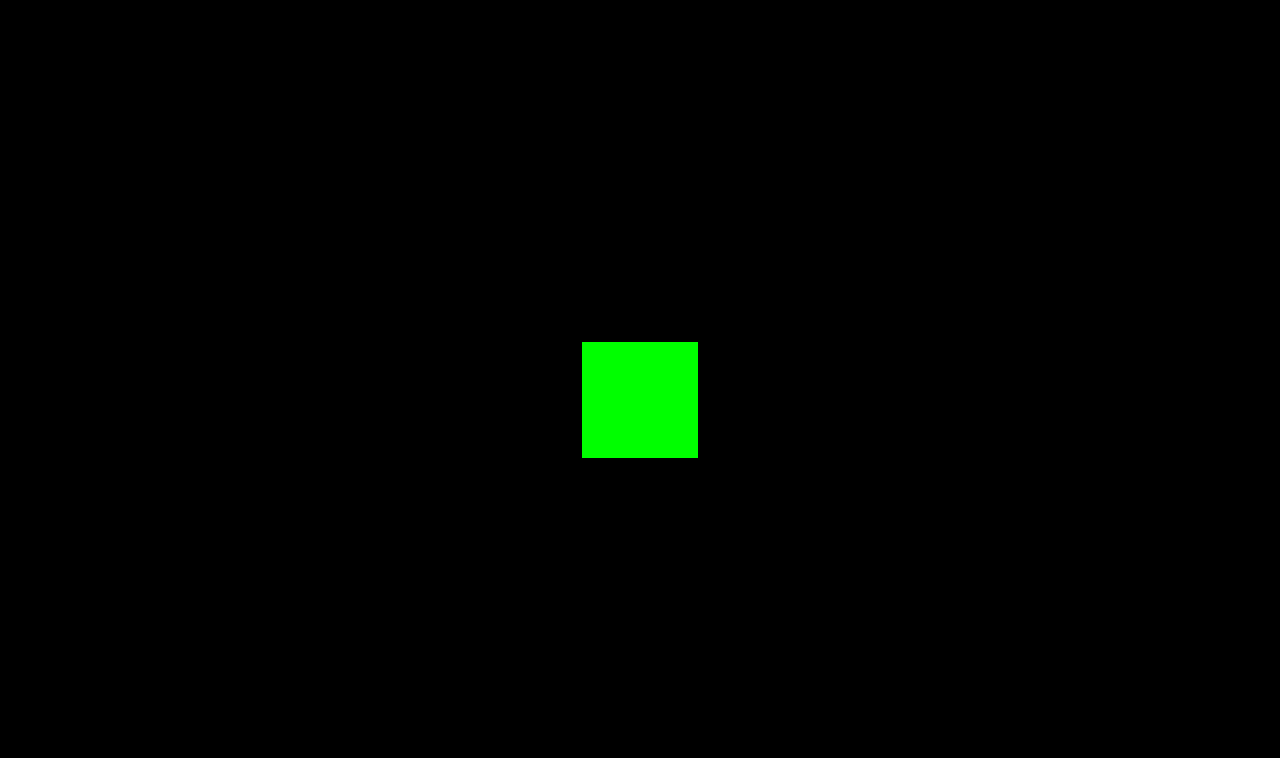
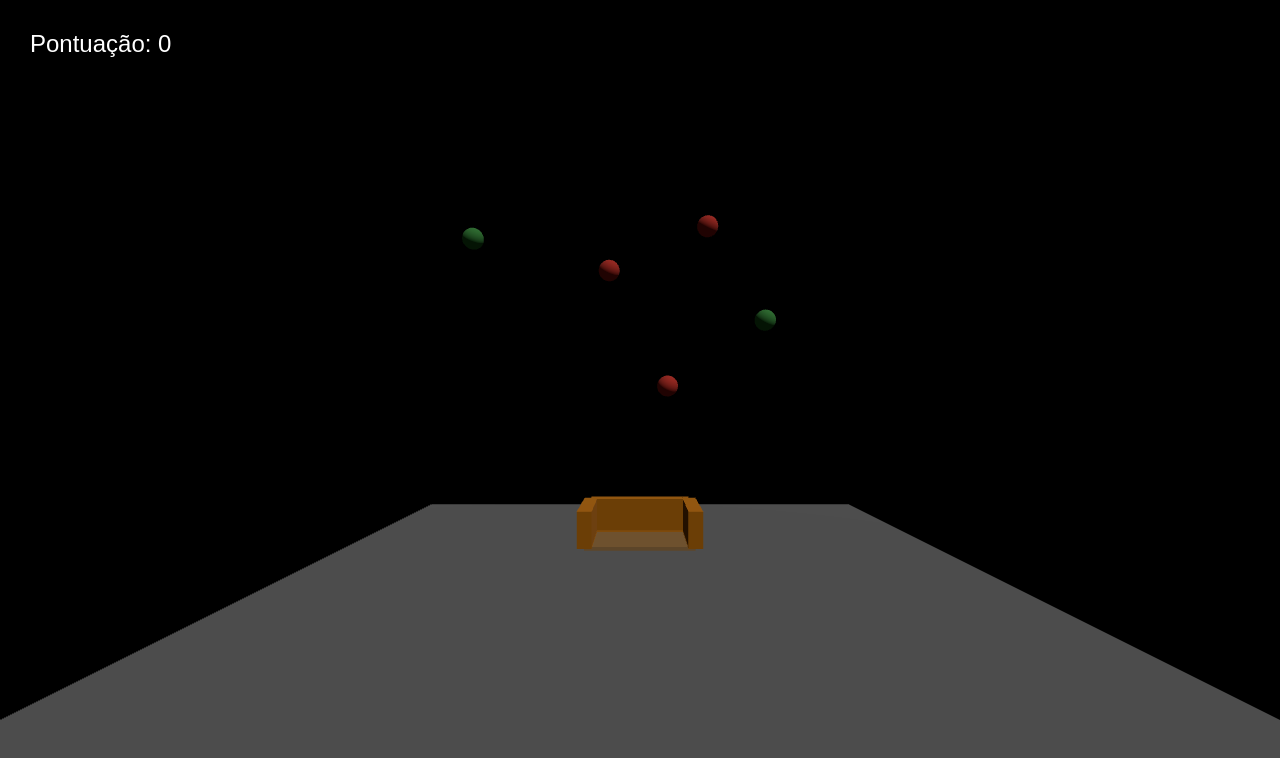
Before and after one commit to GabrielAlves263/catching-game, a website built with Vite: page index.html in a window 1280 px wide. Built offline with nearby package versions, Linux system fonts and the light colour scheme; animation ran at ten frames a second.

Commit message:
new functions

```diff
--- a/index.html
+++ b/index.html
@@ -1,5 +1,5 @@
 <!DOCTYPE html>
-<html lang="en">
+<html lang="p">
   <head>
     <meta charset="utf-8">
     <title>Catching Game</title>
--- a/package.json
+++ b/package.json
@@ -1,5 +1,6 @@
 {
   "dependencies": {
+    "cannon-es": "^0.20.0",
     "three": "^0.178.0"
   },
   "devDependencies": {
--- a/src/main.js
+++ b/src/main.js
@@ -1,30 +1,216 @@
-import * as THREE from "three";
-import { OrbitControls } from "three/addons/controls/OrbitControls.js";
-import { GLTFLoader } from "three/addons/loaders/GLTFLoader.js";
+import * as THREE from 'three';
+import * as CANNON from 'cannon-es';
 
-const scene = new THREE.Scene();
-const camera = new THREE.PerspectiveCamera(
-  75,
-  window.innerWidth / window.innerHeight,
-  0.1,
-  1000
-);
+let scene, camera, renderer, world;
+let basketBody, basketMesh;
+const balls = [];
+const ballMeshes = [];
+const keys = {};
+let score = 0;
+let scoreElement;
 
-const renderer = new THREE.WebGLRenderer();
-renderer.setSize(window.innerWidth, window.innerHeight);
-document.body.appendChild(renderer.domElement);
+// Tipos de bolas
+const BALL_TYPES = {
+  FRUIT: { color: 0x4CAF50, score: 1 }, // Verde - fruta
+  TRASH: { color: 0xF44336, score: -2 }  // Vermelho - lixo
+};
 
-const controls = new OrbitControls(camera, renderer.domElement);
-const loader = new GLTFLoader();
+init();
+animate();
 
-const geometry = new THREE.BoxGeometry(1, 1, 1);
-const material = new THREE.MeshBasicMaterial({ color: 0x00ff00 });
-const cube = new THREE.Mesh(geometry, material);
-scene.add(cube);
+function init() {
+  // Cena e câmera
+  scene = new THREE.Scene();
+  camera = new THREE.PerspectiveCamera(75, window.innerWidth / window.innerHeight, 0.1, 100);
+  camera.position.set(0, 5, 15);
 
-camera.position.z = 5;
+  renderer = new THREE.WebGLRenderer({ antialias: true });
+  renderer.setSize(window.innerWidth, window.innerHeight);
+  document.body.appendChild(renderer.domElement);
+
+  // Elemento de pontuação
+  scoreElement = document.createElement('div');
+  scoreElement.style.position = 'absolute';
+  scoreElement.style.top = '20px';
+  scoreElement.style.left = '20px';
+  scoreElement.style.color = 'white';
+  scoreElement.style.fontSize = '24px';
+  scoreElement.style.fontFamily = 'Arial';
+  scoreElement.style.backgroundColor = 'rgba(0,0,0,0.5)';
+  scoreElement.style.padding = '10px';
+  scoreElement.style.borderRadius = '5px';
+  scoreElement.textContent = 'Pontuação: 0';
+  document.body.appendChild(scoreElement);
+
+  // Luz
+  const light = new THREE.DirectionalLight(0xffffff, 1);
+  light.position.set(5, 10, 5);
+  scene.add(light);
+  scene.add(new THREE.AmbientLight(0x404040));
+
+  // Mundo físico
+  world = new CANNON.World({
+    gravity: new CANNON.Vec3(0, -9.82, 0),
+  });
+
+  // Chão
+  const groundBody = new CANNON.Body({
+    shape: new CANNON.Plane(),
+    mass: 0,
+  });
+  groundBody.quaternion.setFromEuler(-Math.PI / 2, 0, 0);
+  world.addBody(groundBody);
+
+  const groundMesh = new THREE.Mesh(
+    new THREE.PlaneGeometry(20, 20),
+    new THREE.MeshStandardMaterial({ color: 0x888888 })
+  );
+  groundMesh.rotation.x = -Math.PI / 2;
+  scene.add(groundMesh);
+
+  // Cesta (física - apenas laterais)
+  const basketLeft = new CANNON.Box(new CANNON.Vec3(0.2, 0.5, 1));
+  const basketRight = new CANNON.Box(new CANNON.Vec3(0.2, 0.5, 1));
+  const basketBack = new CANNON.Box(new CANNON.Vec3(1.5, 0.5, 0.2));
+
+  basketBody = new CANNON.Body({
+    mass: 0,
+    position: new CANNON.Vec3(0, 1, 0),
+  });
+
+  basketBody.addShape(basketLeft, new CANNON.Vec3(-1.5, 0.5, 0));
+  basketBody.addShape(basketRight, new CANNON.Vec3(1.5, 0.5, 0));
+  basketBody.addShape(basketBack, new CANNON.Vec3(0, 0.5, -1));
+  world.addBody(basketBody);
+
+  // Cesta (visual)
+  basketMesh = new THREE.Group();
+
+  // Base da cesta (visual apenas)
+  const basketBase = new THREE.Mesh(
+    new THREE.BoxGeometry(3, 0.1, 2),
+    new THREE.MeshStandardMaterial({ color: 0xFF9800, transparent: true, opacity: 0.5 })
+  );
+  basketMesh.add(basketBase);
+
+  // Laterais visuais da cesta
+  const sideGeometry = new THREE.BoxGeometry(0.4, 1, 2);
+  const leftSide = new THREE.Mesh(sideGeometry, new THREE.MeshStandardMaterial({ color: 0xFF9800 }));
+  leftSide.position.set(-1.5, 0.5, 0);
+  basketMesh.add(leftSide);
+
+  const rightSide = new THREE.Mesh(sideGeometry, new THREE.MeshStandardMaterial({ color: 0xFF9800 }));
+  rightSide.position.set(1.5, 0.5, 0);
+  basketMesh.add(rightSide);
+
+  const backSide = new THREE.Mesh(
+    new THREE.BoxGeometry(3, 1, 0.4),
+    new THREE.MeshStandardMaterial({ color: 0xFF9800 })
+  );
+  backSide.position.set(0, 0.5, -1);
+  basketMesh.add(backSide);
+
+  scene.add(basketMesh);
+
+  // Eventos de teclado
+  window.addEventListener('keydown', e => keys[e.key] = true);
+  window.addEventListener('keyup', e => keys[e.key] = false);
+
+  // Gerar bolas aleatórias
+  setInterval(spawnRandomBall, 1500);
+}
+
+function spawnRandomBall() {
+  // 70% de chance de ser fruta, 30% de chance de ser lixo
+  const type = Math.random() < 0.7 ? BALL_TYPES.FRUIT : BALL_TYPES.TRASH;
+  spawnBall(type);
+}
+
+function spawnBall(type) {
+  const radius = 0.3;
+  const sphereShape = new CANNON.Sphere(radius);
+  const ballBody = new CANNON.Body({
+    mass: 1,
+    shape: sphereShape,
+    position: new CANNON.Vec3((Math.random() - 0.5) * 10, 10, 0),
+    linearDamping: 0.3,
+    ballType: type // Armazenamos o tipo na bola física
+  });
+
+  world.addBody(ballBody);
+
+  const ballMesh = new THREE.Mesh(
+    new THREE.SphereGeometry(radius, 32, 32),
+    new THREE.MeshStandardMaterial({ color: type.color })
+  );
+  scene.add(ballMesh);
+
+  balls.push(ballBody);
+  ballMeshes.push({ mesh: ballMesh, type: type });
+}
 
 function animate() {
+  requestAnimationFrame(animate);
+  world.step(1 / 60);
+
+  // Controles da cesta
+  if (keys['ArrowLeft']) basketBody.position.x -= 0.2;
+  if (keys['ArrowRight']) basketBody.position.x += 0.2;
+  // Limitar movimento da cesta
+  basketBody.position.x = Math.max(-8, Math.min(8, basketBody.position.x));
+
+  // Atualizar posição visual da cesta
+  basketMesh.position.copy(basketBody.position);
+  basketMesh.quaternion.copy(basketBody.quaternion);
+
+  // Verificar colisões e atualizar posições
+  for (let i = balls.length - 1; i >= 0; i--) {
+    const ball = balls[i];
+    const ballData = ballMeshes[i];
+
+    // Atualizar posição visual
+    ballData.mesh.position.copy(ball.position);
+    ballData.mesh.quaternion.copy(ball.quaternion);
+
+    // Verificar se a bola entrou na cesta
+    const dx = Math.abs(ball.position.x - basketBody.position.x);
+    const dz = Math.abs(ball.position.z - basketBody.position.z);
+    const dy = ball.position.y - basketBody.position.y;
+
+    // Ajuste nos limites de detecção
+    const dentroDoX = dx < 1.5; // Largura da cesta
+    const dentroDoZ = dz < 1.0; // Profundidade da cesta
+    const dentroDoY = dy > -0.2 && dy < 1.0; // Altura ajustada
+
+    if (dentroDoX && dentroDoZ && dentroDoY) {
+      // Atualizar pontuação baseada no tipo de bola
+      score += ball.ballType.score;
+      scoreElement.textContent = `Pontuação: ${score}`;
+
+      // Efeito visual ao pegar a bola
+      if (ball.ballType === BALL_TYPES.FRUIT) {
+        scoreElement.style.color = '#4CAF50'; // Verde para fruta
+      } else {
+        scoreElement.style.color = '#F44336'; // Vermelho para lixo
+      }
+      setTimeout(() => scoreElement.style.color = 'white', 300);
+
+      // Remover a bola do jogo
+      world.removeBody(ball);
+      scene.remove(ballData.mesh);
+
+      // Remover das arrays
+      balls.splice(i, 1);
+      ballMeshes.splice(i, 1);
+    }
+    // Remover bolas que caíram muito para baixo
+    else if (ball.position.y < -5) {
+      world.removeBody(ball);
+      scene.remove(ballData.mesh);
+      balls.splice(i, 1);
+      ballMeshes.splice(i, 1);
+    }
+  }
+
   renderer.render(scene, camera);
 }
-renderer.setAnimationLoop(animate);
```
Also changed, not shown: 1 other file.
